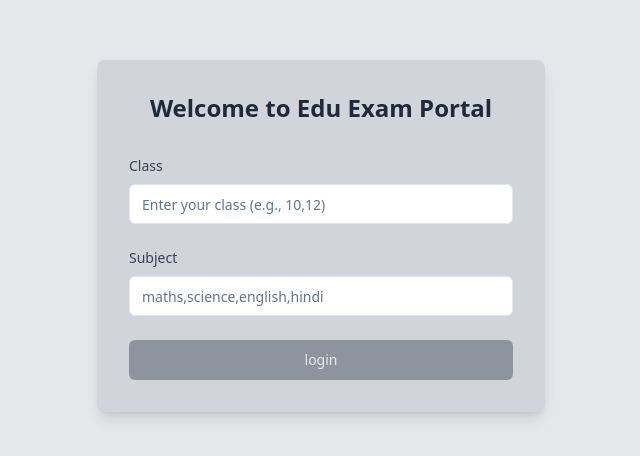
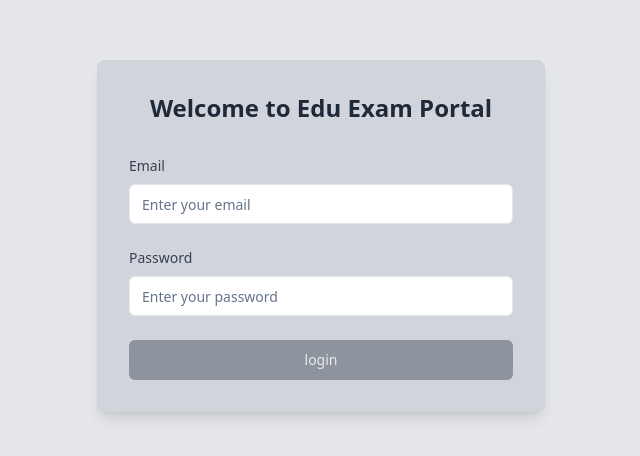
Before and after one commit to anurag-gupta1708/edu-exam, a React (Vite) app: page / in a window 1280 px wide. Shown: the part 164-620 px from the top of the page, without its empty margins (319-959 px from the left). Built offline with nearby package versions, Linux system fonts and the light colour scheme.

Commit message:
Refactor: Use email and password for login
Update the login form to use email and password fields instead of class and subject.

```diff
--- a/src/components/Login.tsx
+++ b/src/components/Login.tsx
@@ -2,17 +2,16 @@
 import React, { useState } from 'react';
 import { Button } from '@/components/ui/button';
 import { Input } from '@/components/ui/input';
-import { Select, SelectContent, SelectItem, SelectTrigger, SelectValue } from '@/components/ui/select';
 
 const Login = ({ onLogin }) => {
   const [formData, setFormData] = useState({
-    class: '',
-    subject: ''
+    email: '',
+    password: ''
   });
 
   const handleSubmit = (e) => {
     e.preventDefault();
-    if (formData.class && formData.subject) {
+    if (formData.email && formData.password) {
       onLogin(formData);
     }
   };
@@ -27,26 +26,26 @@ const Login = ({ onLogin }) => {
         <form onSubmit={handleSubmit} className="space-y-6">
           <div>
             <label className="block text-sm font-medium text-gray-700 mb-2">
-              Class
+              Email
             </label>
             <Input
-              type="text"
-              placeholder="Enter your class (e.g., 10,12)"
-              value={formData.class}
-              onChange={(e) => setFormData({...formData, class: e.target.value})}
+              type="email"
+              placeholder="Enter your email"
+              value={formData.email}
+              onChange={(e) => setFormData({...formData, email: e.target.value})}
               className="bg-white"
             />
           </div>
 
           <div>
             <label className="block text-sm font-medium text-gray-700 mb-2">
-              Subject
+              Password
             </label>
             <Input
-              type="text"
-              placeholder="maths,science,english,hindi"
-              value={formData.subject}
-              onChange={(e) => setFormData({...formData, subject: e.target.value})}
+              type="password"
+              placeholder="Enter your password"
+              value={formData.password}
+              onChange={(e) => setFormData({...formData, password: e.target.value})}
               className="bg-white"
             />
           </div>
@@ -54,7 +53,7 @@ const Login = ({ onLogin }) => {
           <Button
             type="submit"
             className="w-full bg-gray-600 hover:bg-gray-700 text-white"
-            disabled={!formData.class || !formData.subject}
+            disabled={!formData.email || !formData.password}
           >
             login
           </Button>
--- a/src/pages/Index.tsx
+++ b/src/pages/Index.tsx
@@ -7,8 +7,8 @@ import Results from '../components/Results';
 const Index = () => {
   const [currentPage, setCurrentPage] = useState('login');
   const [studentData, setStudentData] = useState({
-    class: '',
-    subject: ''
+    email: '',
+    password: ''
   });
   const [examResults, setExamResults] = useState(null);
 
```
